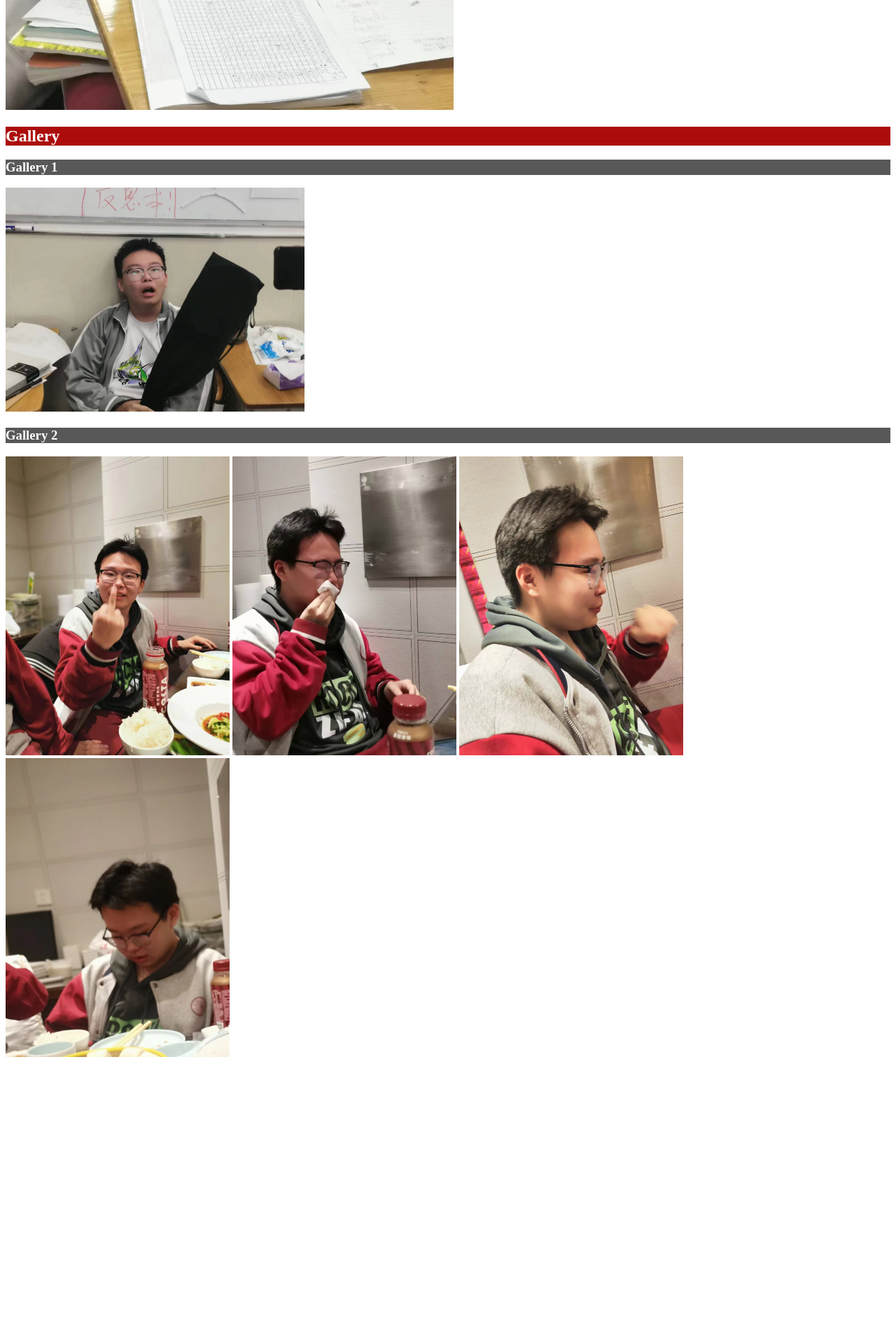
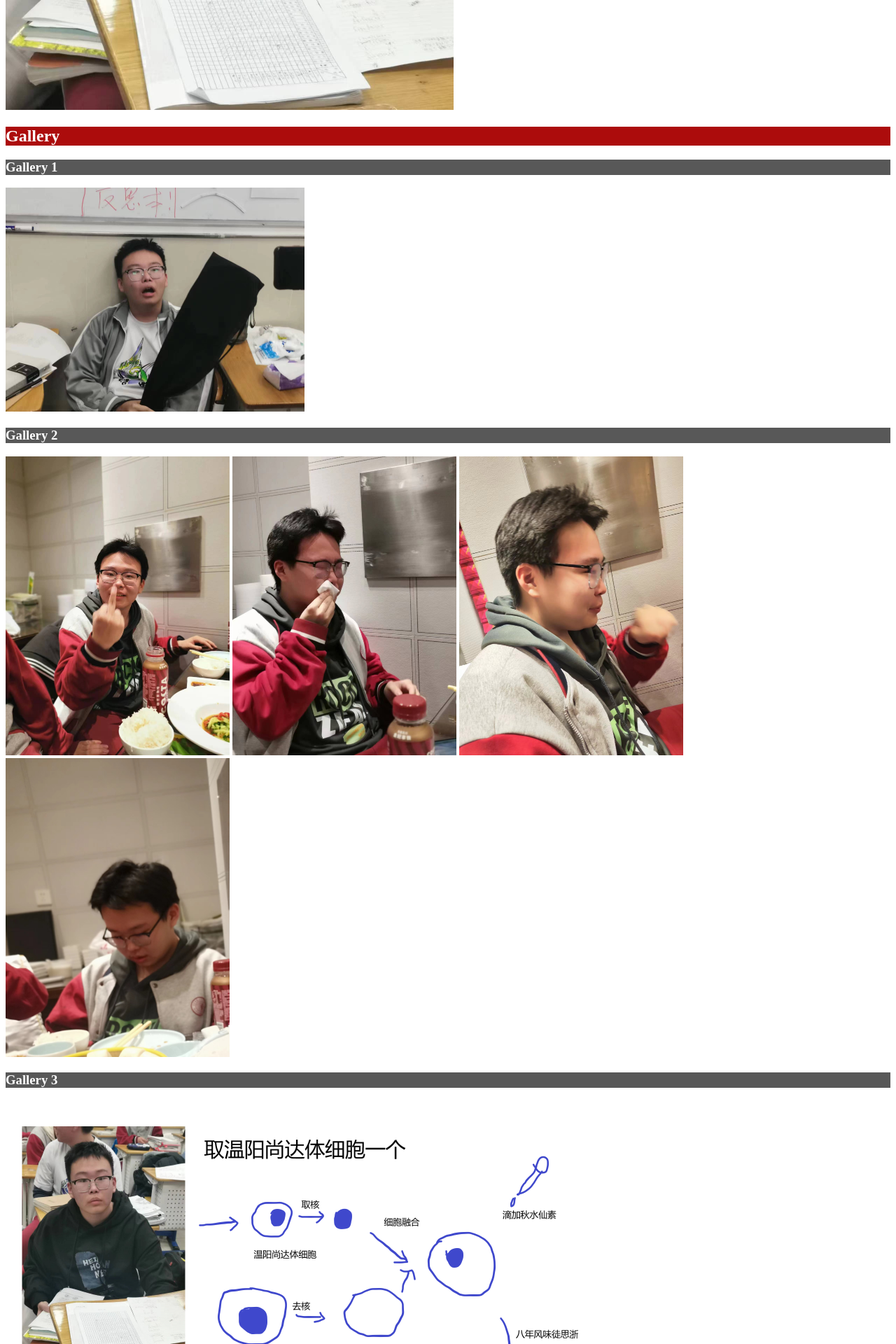
Before and after one commit to InvYouDrkTea/WYshdNetwork, a Flask app: page /html/WYshd.html in a window 1280 px wide. Shown: the part 880-2800 px from the top of the page at 70% size. Before the commit the page ends 2390 px from the top, so only its background shows below. Run offline with Flask 3, Linux system fonts and the light colour scheme.

Commit message:
Added gallery 3 and protected the private content of personal profile

```diff
--- a/main.py
+++ b/main.py
@@ -13,6 +13,3 @@ def html(filename):
 @app.route("/images/<filename>")
 def images(filename):
     return send_file("images/"+filename)
-
-if __name__ == "__main__":
-    app.run()
--- a/templates/WYshd.html
+++ b/templates/WYshd.html
@@ -2,7 +2,7 @@
 <html>
 	<head>
 		<meta charset="utf-8">
-		<link rel="icon" href="../images/favicon.ico" type="image/x-icon">
+		<link rel="icon" href="/images/favicon.ico" type="image/x-icon">
 		<title>赛博身份证</title>
 		<style type="text/css">
 			span {
@@ -41,7 +41,7 @@
 			<h2>Mild sunshine has been arriving.</h2>
 		</div>
 		<div id="stdpho">
-			<img src="../images/stdpho.jpg" alt="Std Photo of WenYangshangda." width="640" height="853">
+			<img src="/images/stdpho.jpg" alt="Std Photo of WenYangshangda." width="640" height="853">
 		</div>
 		<div id="text">
 			<div id="info">
@@ -51,7 +51,7 @@
 				<p>北京市第六十六中学 高一4班 #15</p>
 				<p>温阳尚达</p>
 				<p>0000040415</p>
-				<p>110114200710102833</p>
+				<p>110***20071010****</p>
 			</div>
 			<div id="logs">
 				<div class="stitle">
@@ -69,16 +69,22 @@
 			<div class="stitle">
 				<h3>Gallery 1</h3>
 			</div>
-			<img src="../images/gallery1-1.jpg" alt="Gallery1-1 Photo of WenYangshangda." width="427" height="320">
+			<img src="/images/gallery1-1.jpg" alt="Gallery1-1 Photo of WenYangshangda." width="427" height="320">
 		</div>
 		<div>
 			<div class="stitle">
 				<h3>Gallery 2</h3>
 			</div>
-			<img src="../images/gallery2-1.jpg" alt="Gallery2-1 Photo of WenYangshangda." width="320" height="427">
-			<img src="../images/gallery2-2.jpg" alt="Gallery2-2 Photo of WenYangshangda." width="320" height="427">
-			<img src="../images/gallery2-3.jpg" alt="Gallery2-3 Photo of WenYangshangda." width="320" height="427">
-			<img src="../images/gallery2-4.jpg" alt="Gallery2-4 Photo of WenYangshangda." width="320" height="427">
+			<img src="/images/gallery2-1.jpg" alt="Gallery2-1 Photo of WenYangshangda." width="320" height="427">
+			<img src="/images/gallery2-2.jpg" alt="Gallery2-2 Photo of WenYangshangda." width="320" height="427">
+			<img src="/images/gallery2-3.jpg" alt="Gallery2-3 Photo of WenYangshangda." width="320" height="427">
+			<img src="/images/gallery2-4.jpg" alt="Gallery2-4 Photo of WenYangshangda." width="320" height="427">
+		</div>
+		<div>
+		    <div class="stitle">
+		        <h3>Gallery 3</h3>
+		    </div>
+		    <img src="/images/gallery3-1.png" alt="Gallery3-1 Photo of WenYangshangda." width="900" height="1500">
 		</div>
 	</body>
 </html>
```
Also changed, not shown: README.md (added), images/gallery3-1.png (added).
